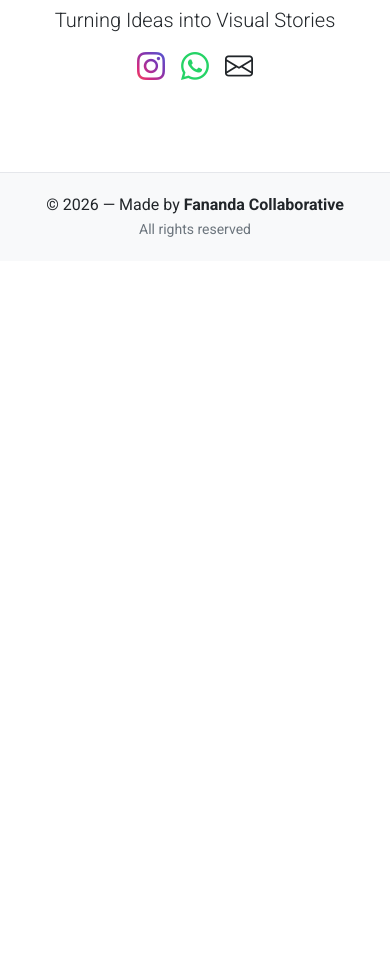
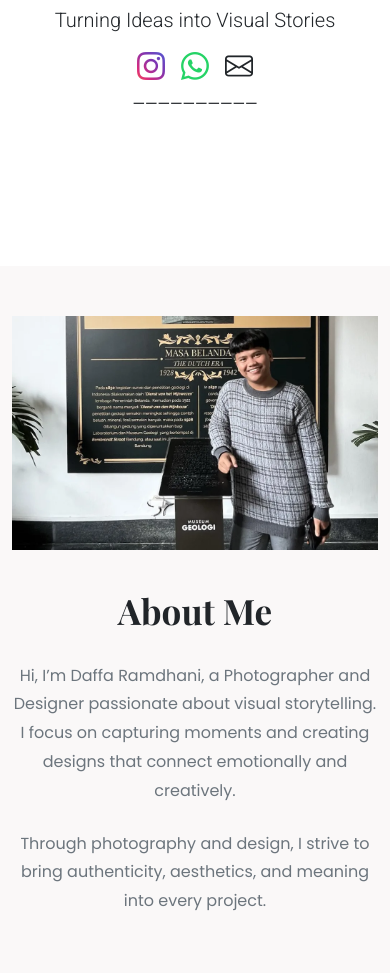
Before and after one commit to frnann6/dhevv-porto, a plain HTML site: page index.html in a window 390 px wide. Shown: the part 551-1524 px from the top of the page. Before the commit the page ends 844 px from the top, so only its background shows below. Drawn offline with nearby package versions, Linux system fonts and the light colour scheme; a web font is replaced by a local one.

Commit message:
feat: add about section

```diff
--- a/css/style.css
+++ b/css/style.css
@@ -1,4 +1,5 @@
 @import url('https://fonts.googleapis.com/css2?family=Roboto:wght@100..900&display=swap');
+@import url('https://fonts.googleapis.com/css2?family=Playfair+Display:ital,wght@0,400..900;1,400..900&family=Poppins:ital,wght@0,100;0,200;0,300;0,400;0,500;0,600;0,700;0,800;0,900;1,100;1,200;1,300;1,400;1,500;1,600;1,700;1,800;1,900&display=swap');
 
 *{
     margin: 0;
@@ -25,6 +26,7 @@ body{
 .hero {
     background-color: #fff;
     margin-top: 100px;
+    margin-bottom: 100px;
 }
 
 .hero h1 {
@@ -60,8 +62,20 @@ body{
 
 /* About */
 .about{
-    margin-top: 300px;
     text-align: center;
+    padding: 50px;
+    margin-bottom: 200px;
+    background-color: rgb(250, 248, 248);
+}
+
+.about h1{
+    font-family: "Playfair Display", serif;
+}
+
+.about p{
+    font-family: 'Poppins', sans-serif;
+    line-height: 1.8;
+    width: auto;
 }
 
 /* Footer */
@@ -69,7 +83,6 @@ body{
     padding: 20px 0;
     background-color: #f8f9fa;
     border-top: 1px solid #e5e7eb;
-    margin-top: 80px;
 }
 
 .footer p,
@@ -83,7 +96,30 @@ footer {
 
 
 /* RESPONSIVE */
-@media (max-width:767px){
+@media (max-width: 991px){
+    .navbar ul {
+        margin-top: 20px;
+    }
+
+    .navbar li{
+        text-align: center;
+    }
+
+    /* about */
+    .about .text{
+        margin-top: 20px;
+    }
+
+    .about img{
+        margin-bottom: 20px;
+    }
+
+    .about h1{
+        margin-bottom: 30px;
+    }
+}
+
+@media (max-width: 767px){
     /* nav */
     .navbar-brand{
         padding-left: 16px;
@@ -110,4 +146,19 @@ footer {
     .hero .icons h3{
         font-size: 28px;
     }
+
+    /* About */
+    .about{
+        margin-top: 150px;
+        padding: 50px 0;
+    }
+
+    .about h1{
+        font-size: 35px;
+    }
+
+    .about p{
+
+    }
+
 }
--- a/index.html
+++ b/index.html
@@ -20,7 +20,7 @@
 <body>
     <!-- navbar -->
     <nav class="navbar navbar-expand-lg bg-light shadow-sm fixed-top">
-        <div class="container nv p-3">
+        <div class="container nv p-2">
             <a class="navbar-brand fw-bold" href="#">
                 <img src="assets/dhevv.png" alt="">
                 Dhevv
@@ -71,14 +71,44 @@
                             <h3><i class="bi bi-envelope"></i></h3>
                         </a>
                     </div>
+                    <div>——————————</div>
                 </div>
-                <div class="col-md-6 order-1 order-md-2">
+                <div class=" col-md-6 order-1 order-md-2">
                     <img src="assets/sapiens.png" class="img-fluid" alt="">
                 </div>
             </div>
         </div>
     </div>
     <!-- end hero -->
+
+    <!-- About -->
+    <div class=" about">
+        <div class="container">
+            <div class="row align-items-center gx-5">
+
+                <!-- Image -->
+                <div class="col-md-6">
+                    <img src="assets/about-me.webp" class="img-fluid" alt="">
+                </div>
+
+                <!-- Text -->
+                <div class="col-md-6 text">
+                    <h1 class="fw-bold text-md-start">About Me</h1>
+                    <p class="text-md-start text-muted">Hi, I’m Daffa Ramdhani, a Photographer and Designer
+                        passionate
+                        about
+                        visual storytelling. I focus on capturing moments and
+                        creating designs that connect emotionally and creatively.</p>
+
+                    <p class="text-md-start mt-4 text-muted">Through photography and design, I strive to bring
+                        authenticity, aesthetics, and meaning into every project.
+                    </p>
+                </div>
+
+            </div>
+        </div>
+    </div>
+    <!-- end About -->
 
     <footer class="footer">
         <div class="container">
```
Also changed, not shown: about.html (+2 -4 lines).
